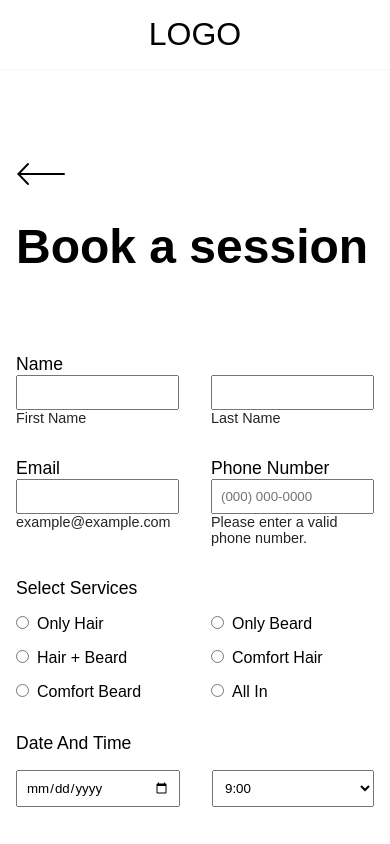
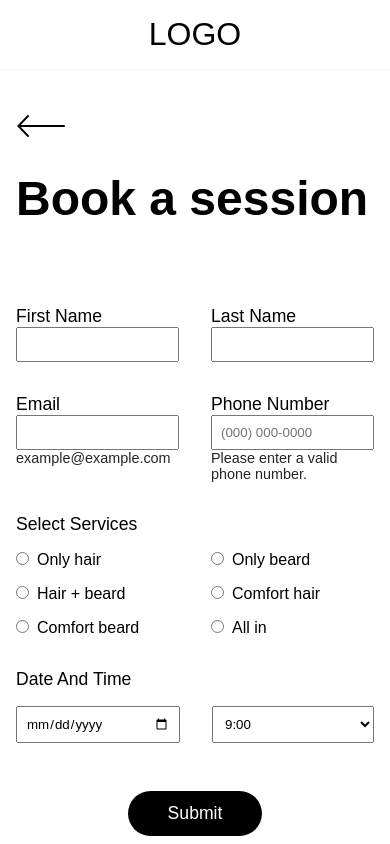
Before and after one commit to pkorneev/Barbershop-commerce, a React (Vite) app: page /reservation in a window 390 px wide. Shown: the top 844 px of the page. Built offline with nearby package versions, Linux system fonts and the light colour scheme.

Commit message:
selected sevice, refactored jsx

```diff
--- a/src/components/mainPage/MobileHeader.module.css
+++ b/src/components/mainPage/MobileHeader.module.css
@@ -55,8 +55,8 @@
     align-items: center;
     gap: 2rem;
     background-color: var(--lightGrey);
-    transition: all .4s linear;
-    transform: translateY(-100dvh);
+    transition: all .2s linear;
+    transform: translateX(100dvw);
     z-index: 9999;
 }
 .header .responsiveNav{
--- a/src/components/mainPage/Price.jsx
+++ b/src/components/mainPage/Price.jsx
@@ -7,7 +7,7 @@ import { useInView } from "react-intersection-observer";
 import { MyContext } from "../../App";
 import { useContext } from "react";
 import { Link } from "react-router-dom";
-const hair = [
+export const hair = [
   {
     name: "Only hair",
     description: "washing, haircut",
--- a/src/components/reservation/Form.jsx
+++ b/src/components/reservation/Form.jsx
@@ -1,6 +1,10 @@
 import styles from "./Form.module.css";
 import { motion } from "framer-motion";
+import { MyContext } from "../../App";
+import { useContext } from "react";
+import { hair } from "../mainPage/Price";
 const Form = () => {
+  const { lastClickedHair, hairClickedHandler } = useContext(MyContext);
   return (
     <motion.form
       initial={{ opacity: 0, x: -60 }}
@@ -9,15 +13,14 @@ const Form = () => {
       className={styles.form}
     >
       <div className={styles.nameEmailPhone}>
-        <label htmlFor="name">Name</label>
         <div className={styles.name}>
           <div className={styles.firstName}>
+            <label htmlFor="name">First Name</label>
             <input type="text" id="name" />
-            <p>First Name</p>
           </div>
           <div className={styles.lastName}>
-            <input type="text" />
-            <p>Last Name</p>
+            <label htmlFor="lastName">Last Name</label>
+            <input type="text" id="lastName" />
           </div>
         </div>
         <div className={styles.emailPhone}>
@@ -35,30 +38,22 @@ const Form = () => {
       </div>
       <p className={styles.labelServices}>Select Services</p>
       <div className={styles.services}>
-        <div>
-          <input type="radio" id="hair" name="service" />
-          <label htmlFor="hair">Only Hair</label>
-        </div>
-        <div>
-          <input type="radio" id="beard" name="service" />
-          <label htmlFor="beard">Only Beard</label>
-        </div>
-        <div>
-          <input type="radio" id="hairBeard" name="service" />
-          <label htmlFor="hairBeard">Hair + Beard</label>
-        </div>
-        <div>
-          <input type="radio" id="comfortHair" name="service" />
-          <label htmlFor="comfortHair">Comfort Hair</label>
-        </div>
-        <div>
-          <input type="radio" id="comfortBeard" name="service" />
-          <label htmlFor="comfortBeard">Comfort Beard</label>
-        </div>
-        <div>
-          <input type="radio" id="allIn" name="service" />
-          <label htmlFor="allIn">All In</label>
-        </div>
+        {hair.map((elem, index) => {
+          return (
+            <div>
+              <input
+                type="radio"
+                key={index}
+                id={elem.name}
+                checked={lastClickedHair === elem.name}
+                onChange={() => hairClickedHandler(elem.name)}
+              />
+              <label htmlFor={elem.name} key={index}>
+                {elem.name}
+              </label>
+            </div>
+          );
+        })}
       </div>
       <p className={styles.dateAndTime}>Date And Time</p>
       <div className={styles.dateTime}>
--- a/src/components/reservation/Reservation.module.css
+++ b/src/components/reservation/Reservation.module.css
@@ -10,3 +10,9 @@
     margin-top: 1rem;
     font-size: var(--h2Size);
 }
+@media only screen and (max-width: 800px){
+    .reservationContent{
+        margin-top: 2rem;
+        position: relative;
+    }
+}
```
